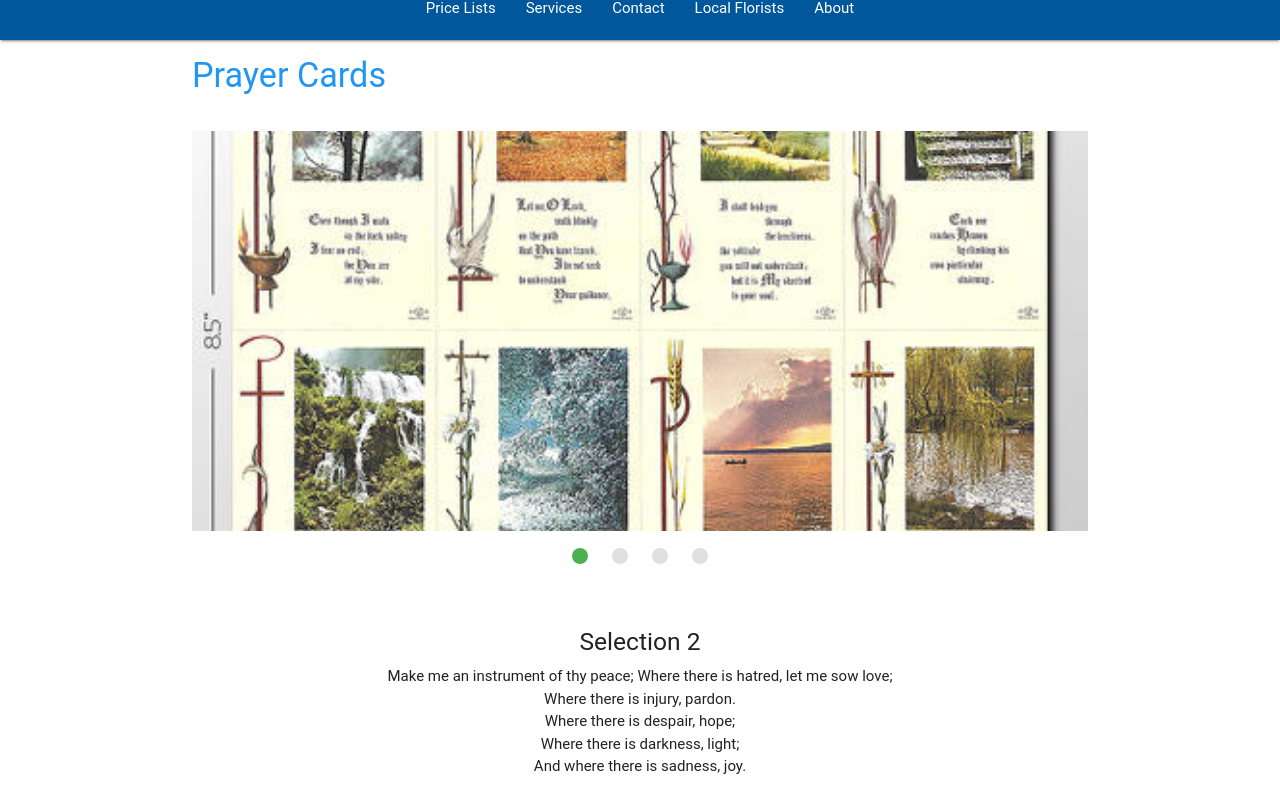
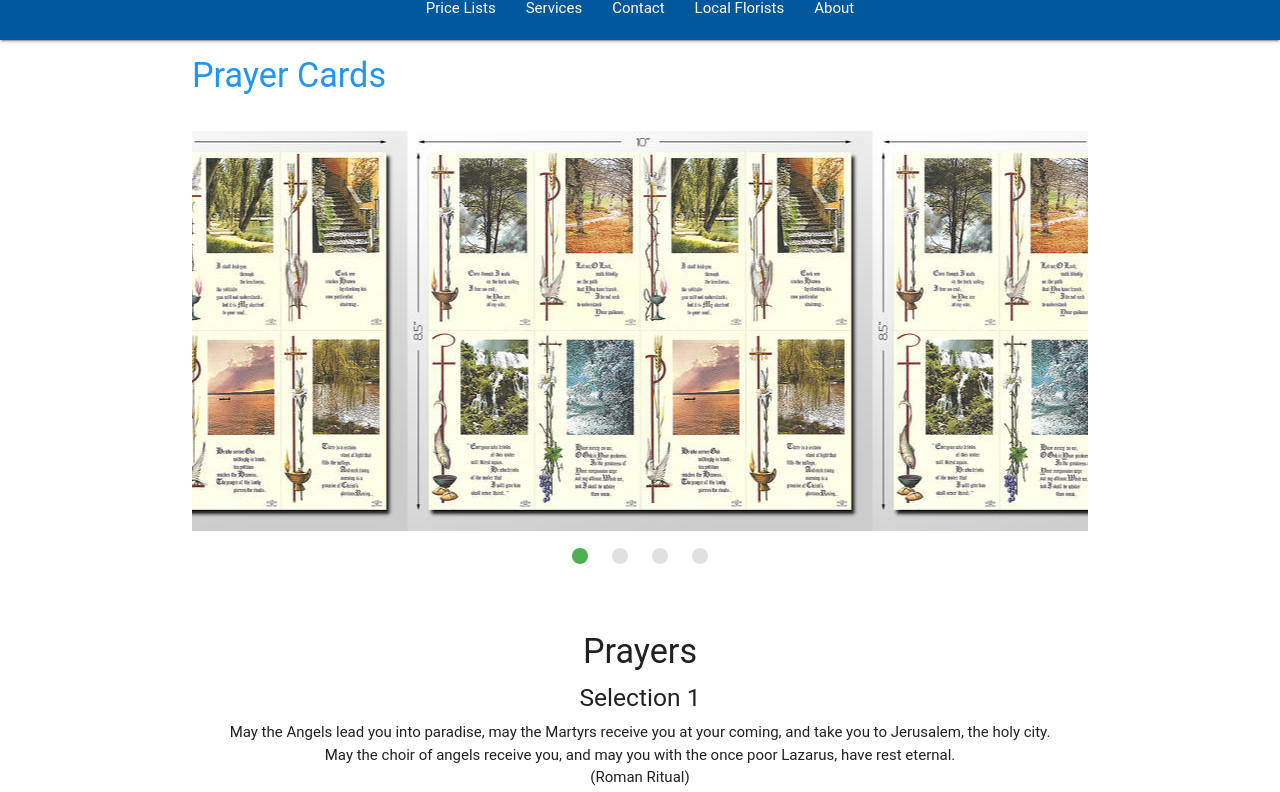
Before and after one commit to jiyuu-jin/kefferfh-react, a React app: page /cards in a window 1280 px wide. Shown: the part 200-992 px from the top of the page. Built offline with nearby package versions, Linux system fonts and the light colour scheme; a web font is replaced by a local one.

Commit message:
Meta fixes

```diff
--- a/css/style.css
+++ b/css/style.css
@@ -85,6 +85,7 @@ nav ul a{
 
 
 
+
 .services{
     display: none;
 }
@@ -107,19 +108,6 @@ header nav ul.hide-on-med-and-down li {
     display: inline-flex;
 }
 
-.staff-title{
-  display: block;
-}
-
-.staff{
-  display: flex;
-}
-
-.staff div{
-  width: calc(100% * (1/4) - 10px - 1px);
-  margin: 0 auto;
-  display: inline-flex;
-}
 .search-contain{
   text-align: center;
   display: flex;
@@ -164,6 +152,11 @@ header{
   height: 100%;
 }
 
+
+.slider .slides li img{
+    background-size: auto !important;
+}
+
 @media only screen and (max-width : 992px) {
   .parallax-container .section {
     position: absolute;
--- a/src/components/cards.js
+++ b/src/components/cards.js
@@ -30,6 +30,21 @@ const Cards = () => ({
         <br />
 
         <center>
+
+
+          <h4>Prayers</h4>
+
+
+          <h5>Selection 1</h5>
+
+          <span>May the Angels lead you into paradise, may the Martyrs receive you at your coming, and take you to Jerusalem, the holy city.<br />
+
+            May the choir of angels receive you, and may you with the once poor Lazarus, have rest eternal.<br />
+
+            (Roman Ritual)<br />
+
+            May the Souls of all the faithful departed, through the mercy of God, rest in peace, Amen.<br />
+          </span>
 
           <h5>Selection 2</h5>
           <span>
@@ -135,7 +150,7 @@ const Cards = () => ({
         He restoreth my soul; He leadeth me inthe paths of righteousness for his name's sake.
         Yea,  though I walk  through  the valley of  the  shadow of  death I  will fear no evil for  thou art with me; thy rod and thy staff they comfort me. <br />
 
-        Thou preparest a table before me in the presence of mine enemies; thou annointest my head with oil; my cup runneth over.                                                                                             <br />
+        Thou preparest a table before me in the presence of mine enemies; thou annointest my head with oil; my cup runneth over.                                                                                                                           <br />
         Surely goodness and mercy shall  follow me all the days of my life; and I will  dwell in the house of the  Lord <br />
           </span>
 
@@ -195,9 +210,9 @@ const Cards = () => ({
           </span>
 
 
-            <h5>Selection 10</h5>
+          <h5>Selection 10</h5>
 
-            <span>
+          <span>
                 MISS ME - BUT LET ME GO <br />
                 When I come to the end of the road <br />
                 and the sun has set for me,
@@ -221,7 +236,7 @@ const Cards = () => ({
                 In doing good deeds. <br />
                 Miss me - but let me go. <br />
 
-            </span>
+          </span>
 
         </center>
 
```
Also changed, not shown: 1 other file (tests, documents, lock files or other folders).
